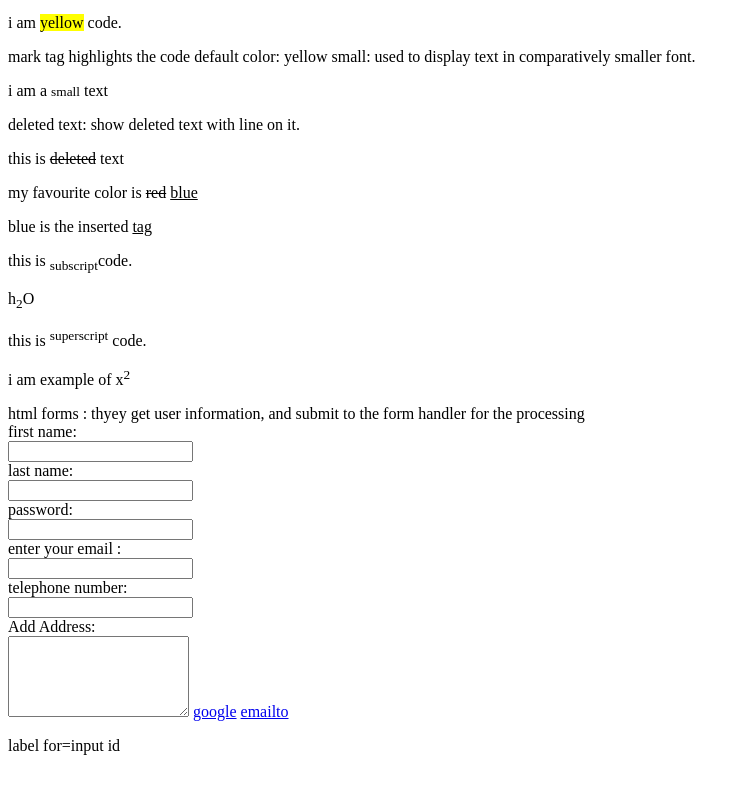
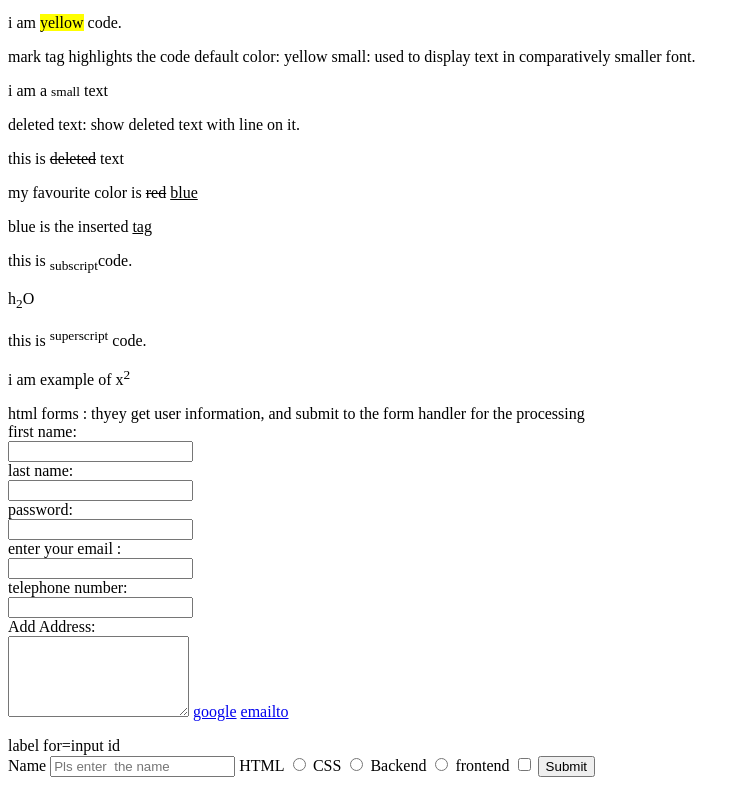
Before and after one commit to Thomasshelby7/handson1, a plain HTML site: page normal lecture/index.html in a window 1280 px wide. Shown: the part 1739-2532 px from the top of the page, without its empty margins (0-750 px from the left). Before the commit the page ends 2502 px from the top, so only its background shows below. Drawn offline with Linux system fonts and the light colour scheme.

Commit message:
first commit

```diff
--- a/normal lecture/index.html
+++ b/normal lecture/index.html
@@ -101,3 +101,26 @@ html forms : thyey get user information, and submit to the form handler for the
     </body>
  </html>
  label for=input id
+
+
+
+ <form action="./index.html">
+
+  <label for="name">Name</label>
+  <input type="text" placeholder="Pls enter  the name"  name="FullName" value="" required id="name"/>
+
+  <label for="lang">HTML</label>
+  <input type="radio" name="language" value="HTML"  id="lang"  >
+  <label for="lang2">CSS</label>
+  <input type="radio" name="language" value="CSS" id="lang2">
+  <label for="lang3">Backend</label>
+  <input type="radio" name="language" value="Backend" id="lang3">
+
+  <label for="lang4">frontend</label>
+  <input type="checkbox" name="language" value="frontend" id="lang4">
+
+
+
+
+
+  <input type="submit"/>
```
